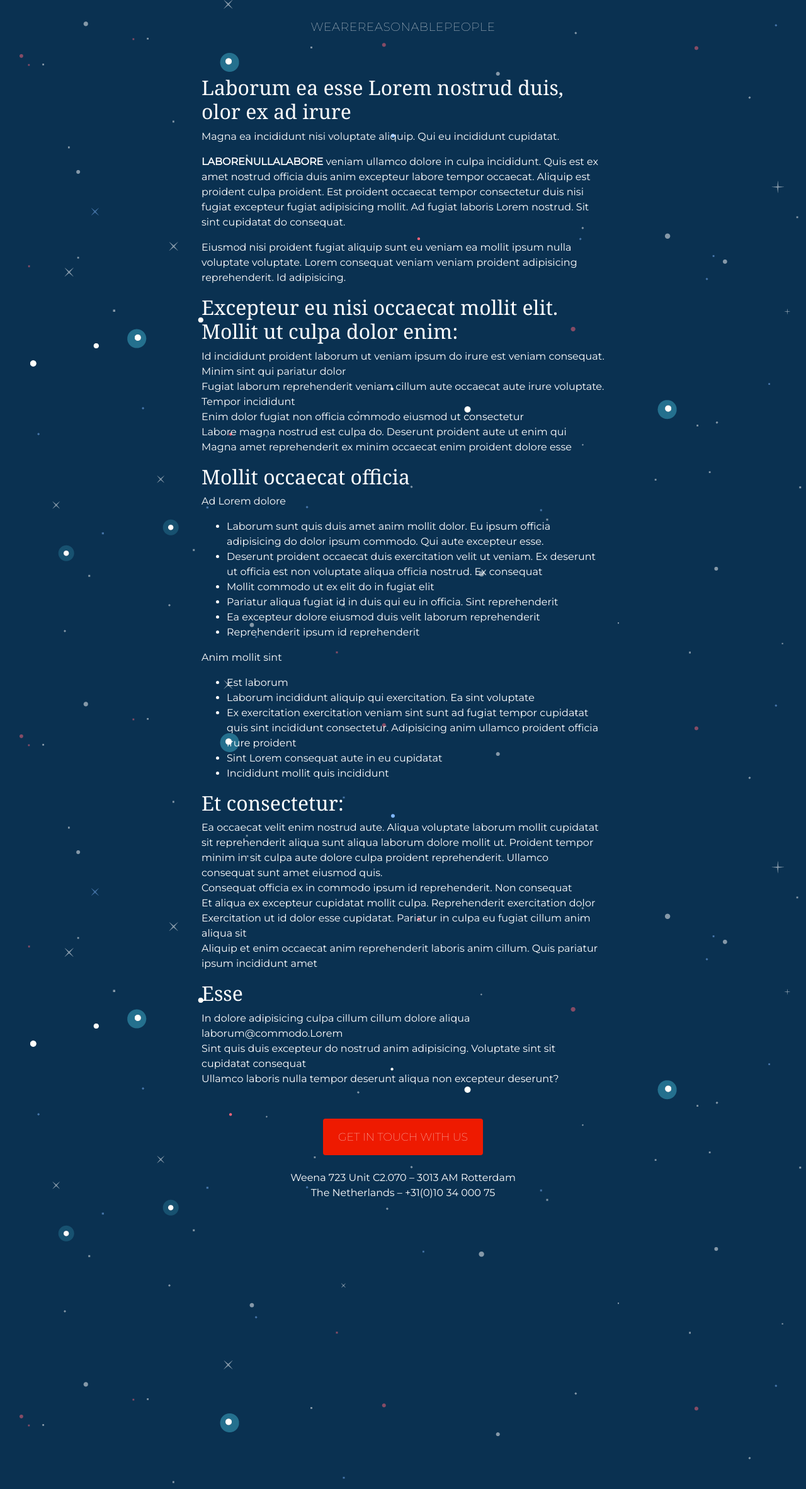
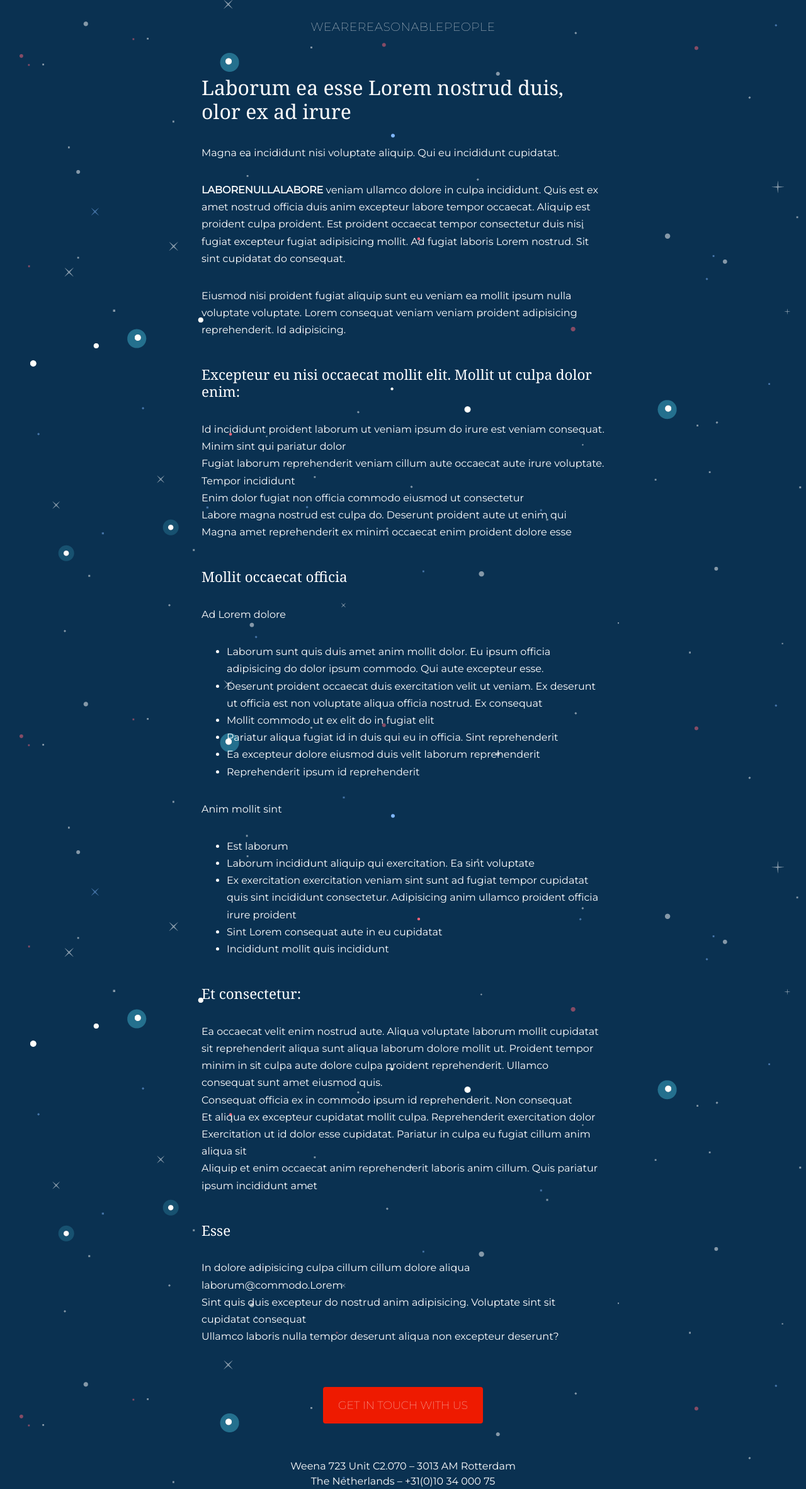
Before and after one commit to chris-warp/chris-warp.github.io, a Jekyll site: the page built from vacancy/javascript/index.md, in a window 1280 px wide. Shown: the whole page at 63% size. Built offline with Jekyll 4.4.1, drawn with Linux system fonts in a browser that asks for light colours; our own code applies the rules of GitHub Pages for plain Markdown files.

Commit message:
Styling for vacancy page

```diff
--- a/style.css
+++ b/style.css
@@ -26,10 +26,6 @@ h1 {
   letter-spacing: 0.5pt;
   text-transform: uppercase;
   font-size: 13pt;
-}
-
-h2 {
-  font-family: 'Noto Serif', serif;
 }
 
 .btn {
--- /dev/null
+++ b/vacancy.css
@@ -0,0 +1,16 @@
+h2, h3 {
+  font-family: 'Noto Serif', serif;
+}
+
+main {
+  line-height: 1.7;
+}
+
+p, ul {
+  margin: 2em 0;
+}
+
+h3 {
+  margin-top: 2em;
+  font-size: 1.4em;
+}
--- a/vacancy/javascript/index.md
+++ b/vacancy/javascript/index.md
@@ -8,14 +9,14 @@ Magna ea incididunt nisi voluptate aliquip. Qui eu incididunt cupidatat.
 
 Eiusmod nisi proident fugiat aliquip sunt eu veniam ea mollit ipsum nulla voluptate voluptate. Lorem consequat veniam veniam proident adipisicing reprehenderit. Id adipisicing.
 
-## Excepteur eu nisi occaecat mollit elit. Mollit ut culpa dolor enim:
+### Excepteur eu nisi occaecat mollit elit. Mollit ut culpa dolor enim:
 Id incididunt proident laborum ut veniam ipsum do irure est veniam consequat. Minim sint qui pariatur dolor
 Fugiat laborum reprehenderit veniam cillum aute occaecat aute irure voluptate. Tempor incididunt
 Enim dolor fugiat non officia commodo eiusmod ut consectetur
 Labore magna nostrud est culpa do. Deserunt proident aute ut enim qui
 Magna amet reprehenderit ex minim occaecat enim proident dolore esse
 
-## Mollit occaecat officia
+### Mollit occaecat officia
 Ad Lorem dolore
 - Laborum sunt quis duis amet anim mollit dolor. Eu ipsum officia adipisicing do dolor ipsum commodo. Qui aute excepteur esse.
 - Deserunt proident occaecat duis exercitation velit ut veniam. Ex deserunt ut officia est non voluptate aliqua officia nostrud. Ex consequat
@@ -31,14 +32,14 @@ Anim mollit sint
 - Sint Lorem consequat aute in eu cupidatat
 - Incididunt mollit quis incididunt
 
-## Et consectetur:
+### Et consectetur:
 Ea occaecat velit enim nostrud aute. Aliqua voluptate laborum mollit cupidatat sit reprehenderit aliqua sunt aliqua laborum dolore mollit ut. Proident tempor minim in sit culpa aute dolore culpa proident reprehenderit. Ullamco consequat sunt amet eiusmod quis.
 Consequat officia ex in commodo ipsum id reprehenderit. Non consequat
 Et aliqua ex excepteur cupidatat mollit culpa. Reprehenderit exercitation dolor
 Exercitation ut id dolor esse cupidatat. Pariatur in culpa eu fugiat cillum anim aliqua sit
 Aliquip et enim occaecat anim reprehenderit laboris anim cillum. Quis pariatur ipsum incididunt amet
 
-## Esse
-In dolore adipisicing culpa cillum cillum dolore aliqua [laborum@commodo.Lorem]()
+### Esse
+In dolore adipisicing culpa cillum cillum dolore aliqua [laborum@commodo.Lorem](mailto:laborum@commodo.Lorem)
 Sint quis duis excepteur do nostrud anim adipisicing. Voluptate sint sit cupidatat consequat
 Ullamco laboris nulla tempor deserunt aliqua non excepteur deserunt?
```
Also changed, not shown: other parts of vacancy/javascript/index.md (+1 -0 lines).
